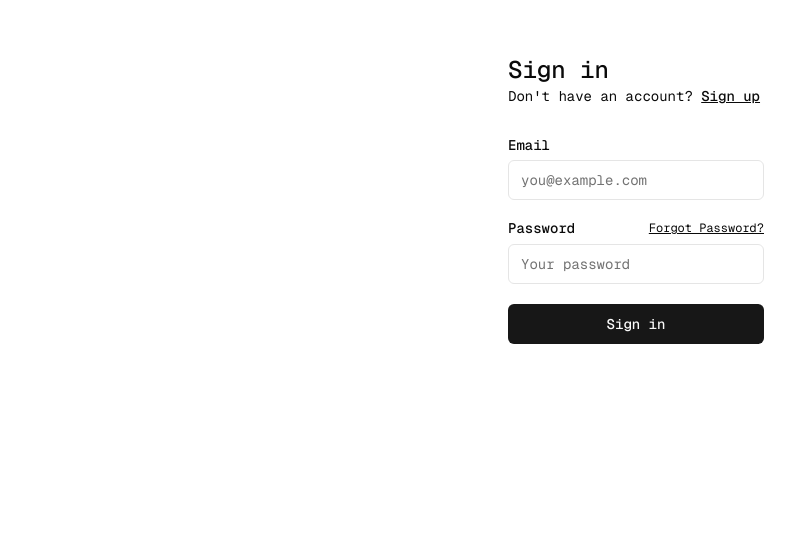
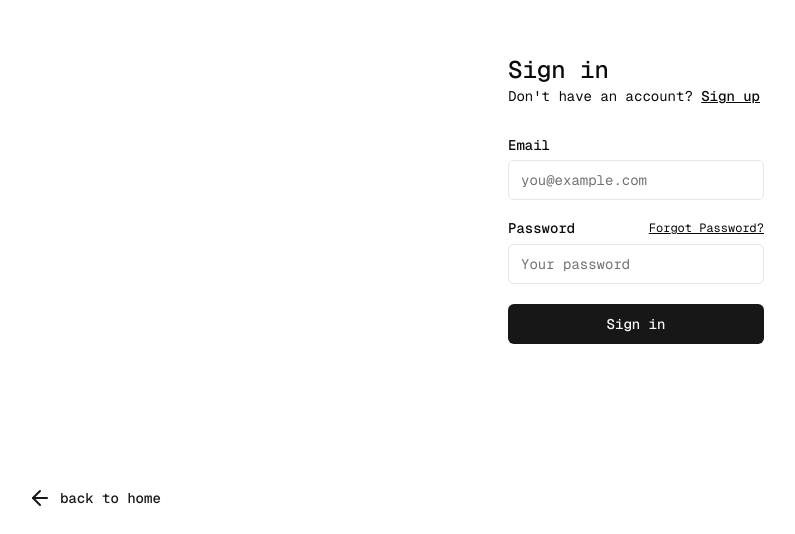
Before and after one commit to zoooey99/personal-website-nov15, a Next.js app: page /sign-in in a window 1280 px wide. Shown: the part 266-800 px from the top of the page, without its empty margins (4-799 px from the left). Built offline with nearby package versions, Linux system fonts and the light colour scheme.

Commit message:
fixed project back button. Added project back button to the auth pages

```diff
--- a/app/(auth-pages)/layout.tsx
+++ b/app/(auth-pages)/layout.tsx
@@ -1,9 +1,16 @@
+import PlaygroundBackButton from "@/components/playground-back-button";
 export default async function Layout({
+
   children,
 }: {
   children: React.ReactNode;
 }) {
   return (
-    <div className="w-auto flex flex-col gap-12 items-center pt-80">{children}</div>
+    <>
+      <PlaygroundBackButton/>
+      <div className="w-auto flex flex-col gap-12 items-center pt-80">
+        {children}
+      </div>
+    </>
   );
 }
--- a/app/playground/layout.tsx
+++ b/app/playground/layout.tsx
@@ -1,4 +1,4 @@
-import PlaygroundBackButton from "@/app/playground/playground-back-button";
+import PlaygroundBackButton from "@/components/playground-back-button";
 import { ArrowLeft, ArrowLeftCircle,ArrowLeftIcon,ArrowLeftFromLine, ArrowLeftFromLineIcon } from 'lucide-react';
 
 export default async function Layout({
--- a/app/playground/playground-back-button.tsx
+++ /dev/null
@@ -1,15 +0,0 @@
-import Link from "next/link";
-import {Button} from '@/components/ui/button'
-import { ArrowLeft } from "lucide-react";
-import { link } from "fs";
-
-export default function PlaygroundBackButton(){
-    return(
-    <div className="fixed ">
-        <Button variant={'link'} className="" >
-            <Link href={'/'}><ArrowLeft className="mr-2"/>back to home</Link>
-        </Button>
-    </div>
-    );
-
-}
--- a/app/protected/page.tsx
+++ b/app/protected/page.tsx
@@ -3,6 +3,7 @@ import { createClient } from "@/utils/supabase/server";
 import { InfoIcon } from "lucide-react";
 import { redirect } from "next/navigation";
 import AuthButton from "@/components/header-auth";
+import PlaygroundBackButton from "@/components/playground-back-button";
 
 export default async function ProtectedPage() {
   const supabase = await createClient();
@@ -16,6 +17,9 @@ export default async function ProtectedPage() {
   }
 
   return (
+    <>
+      <PlaygroundBackButton/>
+
       <div className="flex-1 w-full flex flex-col gap-12">
         <div className="w-full">
           <div className="bg-accent text-sm p-3 px-5 rounded-md text-foreground flex gap-3 items-center">
@@ -35,5 +39,6 @@ export default async function ProtectedPage() {
 
         </div>
       </div>
+    </>
   );
 }
--- /dev/null
+++ b/components/playground-back-button.tsx
@@ -0,0 +1,17 @@
+import Link from "next/link";
+import {Button} from '@/components/ui/button'
+import { ArrowLeft } from "lucide-react";
+
+
+export default function PlaygroundBackButton(){
+    return(
+    <div className="fixed bottom-0 left-0 mb-4 ml-4">
+        <Link href={'/'}>
+            <Button variant={'link'} className="">
+                <ArrowLeft className="mr-2"/>back to home
+            </Button>
+        </Link>
+    </div>
+    );
+
+}
```
Also changed, not shown: 1 other file (tests, documents, lock files or other folders). Lines whose indentation alone changed are shown as unchanged.
